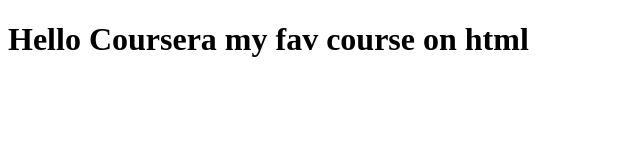
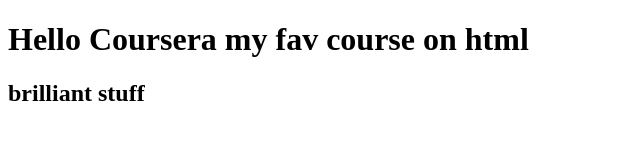
Before and after one commit to srbhai/coursera-test, a plain HTML site: page site/index.html in a window 1280 px wide. Shown: the whole page, without its empty margins (0-640 px from the left). Drawn offline with Linux system fonts and the light colour scheme.

Commit message:
my first modification

```diff
--- a/site/index.html
+++ b/site/index.html
@@ -5,5 +5,6 @@
 </head>
 <body>
 <h1>Hello Coursera my fav course on html</h1>
+<h2>brilliant stuff</h2>
 </body>
 </html>
```
